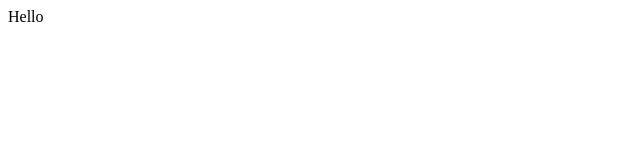
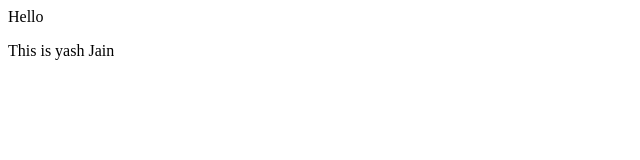
Before and after one commit to yashjhota/Localrepo, a plain HTML site: page index.html in a window 1280 px wide. Shown: the full height of the page, 0-640 px from the left. Drawn offline with Linux system fonts and the light colour scheme.

Commit message:
added name

```diff
--- a/index.html
+++ b/index.html
@@ -1 +1,2 @@
 <p>Hello</p>
+<p>This is yash Jain</p>
```
